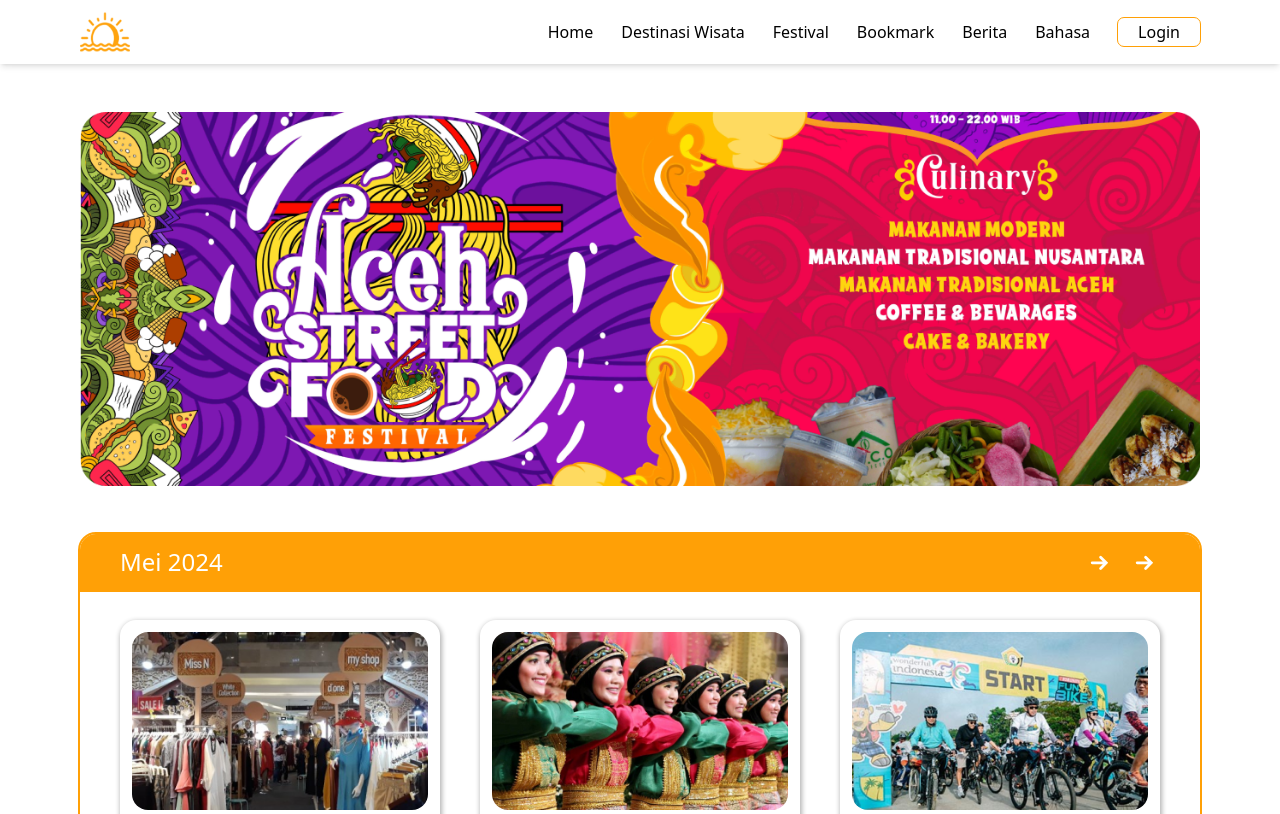
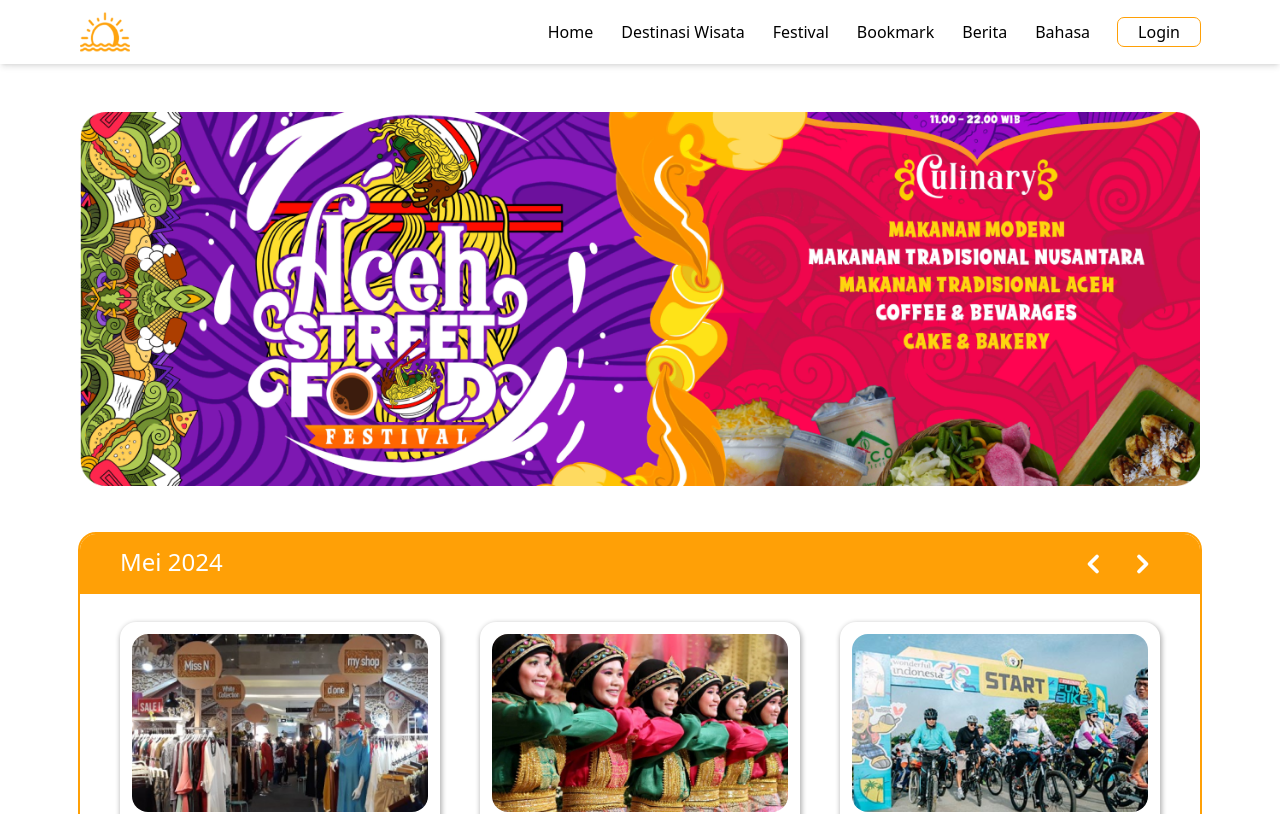
Before and after one commit to izmahaerill/pariwisata-aceh, a React (Vite) app: page /festival in a window 1280 px wide. Shown: the top 814 px of the page. Built offline with nearby package versions, Linux system fonts and the light colour scheme.

Commit message:
edited section at Festival page, adding route login, register, remove page auth

```diff
--- /dev/null
+++ b/src/assets/icons/arrow-left-regular.jsx
@@ -0,0 +1,23 @@
+import React from "react";
+
+export default function ArrowLeftRegular() {
+  return (
+    <>
+      <svg
+        xmlns="http://www.w3.org/2000/svg"
+        width="1.5em"
+        height="1.5em"
+        viewBox="0 0 24 24"
+      >
+        <path
+          fill="none"
+          stroke="white"
+          stroke-linecap="round"
+          stroke-linejoin="round"
+          stroke-width="2.5"
+          d="m14 7l-5 5m0 0l5 5"
+        />
+      </svg>
+    </>
+  );
+}
--- /dev/null
+++ b/src/assets/icons/arrow-right-regular.jsx
@@ -0,0 +1,23 @@
+import React from "react";
+
+export default function ArrowRightRegular() {
+  return (
+    <>
+      <svg
+        xmlns="http://www.w3.org/2000/svg"
+        width="1.5em"
+        height="1.5em"
+        viewBox="0 0 24 24"
+      >
+        <path
+          fill="none"
+          stroke="white"
+          stroke-linecap="round"
+          stroke-linejoin="round"
+          stroke-width="2.5"
+          d="m10 17l5-5m0 0l-5-5"
+        />
+      </svg>
+    </>
+  );
+}
--- a/src/pages/festival/index.jsx
+++ b/src/pages/festival/index.jsx
@@ -1,7 +1,8 @@
 import React from "react";
 import Navigation from "../../components/Navigation";
-import ArrowBase from "../../assets/icons/arrow-base";
 import Festival from "../../components/cards/Festival";
+import ArrowRightRegular from "../../assets/icons/arrow-right-regular";
+import ArrowLeftRegular from "../../assets/icons/arrow-left-regular";
 
 export default function index() {
   return (
@@ -20,10 +21,10 @@
               <h1 className="text-white">Mei 2024</h1>
               <div className="flex gap-3">
                 <button>
-                  <ArrowBase />
+                  <ArrowLeftRegular />
                 </button>
                 <button className="">
-                  <ArrowBase />
+                  <ArrowRightRegular />
                 </button>
               </div>
             </div>
--- a/src/pages/login/index.jsx
+++ b/src/pages/login/index.jsx
@@ -0,0 +1,5 @@
+import React from "react";
+
+export default function Login() {
+  return <div>login page</div>;
+}
--- a/src/pages/register/index.jsx
+++ b/src/pages/register/index.jsx
@@ -0,0 +1,5 @@
+import React from "react";
+
+export default function Register() {
+  return <div>register page</div>;
+}
```
Also changed, not shown: src/App.jsx (+8 -3 lines), src/pages/auth/index.jsx (deleted).
